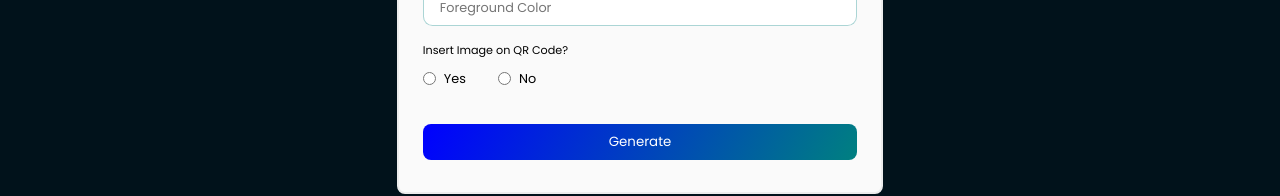
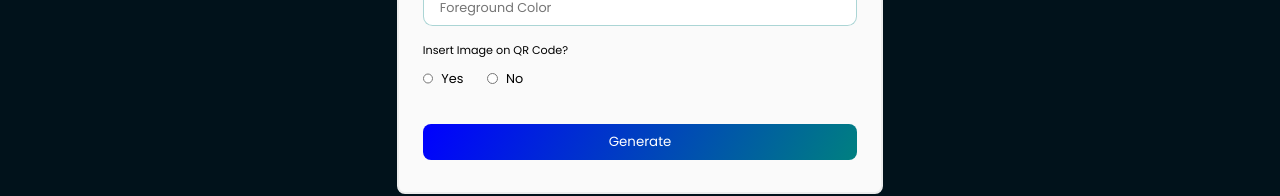
Before and after one commit to Dopetwist/React-QR-Code-generator, a React (Vite) app: page / in a window 1280 px wide. Shown: the part 524-720 px from the top of the page. Built offline with nearby package versions, Linux system fonts and the light colour scheme.

Commit message:
refactor radio buttons code and styles

```diff
--- a/src/components/QrCode.jsx
+++ b/src/components/QrCode.jsx
@@ -138,6 +138,28 @@ function QrCode() {
                         <p> Insert Image on QR Code? </p>
 
                         <div className="radioBtns">
+                            <input
+                            type="radio"
+                            id="yes"
+                            name="logo"
+                            value="yes"
+                            checked={radio === "yes"}
+                            onChange={() => {setRadio("yes")}}
+                            />
+                            <label htmlFor="yes">Yes</label>
+
+                            <input
+                            type="radio"
+                            id="no"
+                            name="logo"
+                            value="no"
+                            checked={radio === "no"}
+                            onChange={() => {setRadio("no")}}
+                            />
+                            <label htmlFor="no">No</label>
+                        </div>
+
+                        {/* <div className="radioBtns">
                             <div className="yes">
                                 <input
                                 type="radio"
@@ -161,7 +183,7 @@ function QrCode() {
                                 />
                                 <label htmlFor="no">No</label>
                             </div>
-                        </div>
+                        </div> */}
                     </section>
 
 
--- a/src/index.css
+++ b/src/index.css
@@ -156,20 +156,20 @@ section.checkbox label {
 }
 
 .radioBtns {
-  display: inline-flex;      /* instead of flex + max-content */
+  display: inline-flex;
   align-items: center;
-  gap: 16px;
+  gap: 0.5rem;
 }
 
-.radioBtns > div {
+/* .radioBtns > div {
   display: flex;
-  align-items: center;       /* critical for iOS */
-}
+  align-items: center;
+} */
 
 /* DO NOT style font-size on inputs */
 .radioBtns label {
   font-size: 0.8rem;
-  margin-left: 6px;
+  /* margin-left: 6px; */
 }
 
 /* Normalize iOS radio rendering */
@@ -304,6 +304,14 @@ section.logo p {
 
 #upload-icon {
     margin-right: 0.5rem;
+}
+
+#yes, #no {
+    width: 10% !important;
+}
+
+#no {
+    margin-left: 1rem;
 }
 
 .camera {
```
